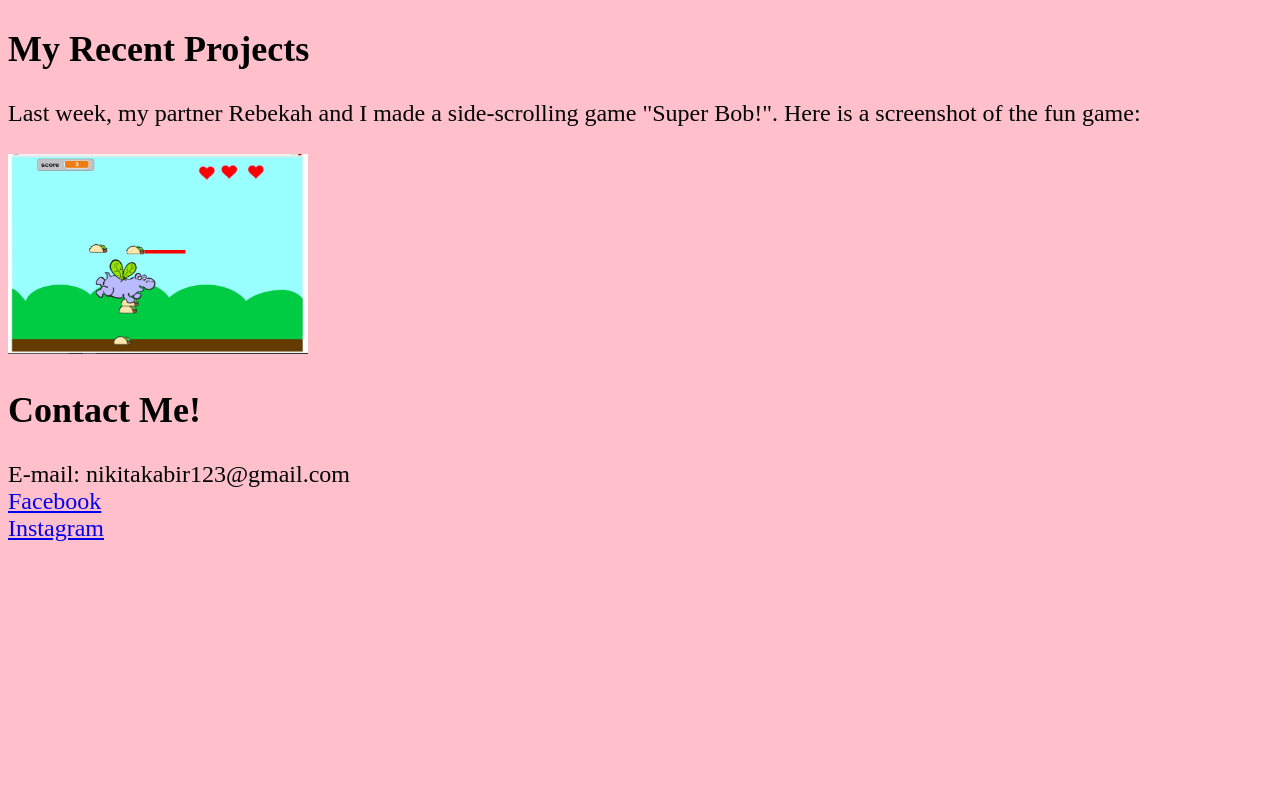
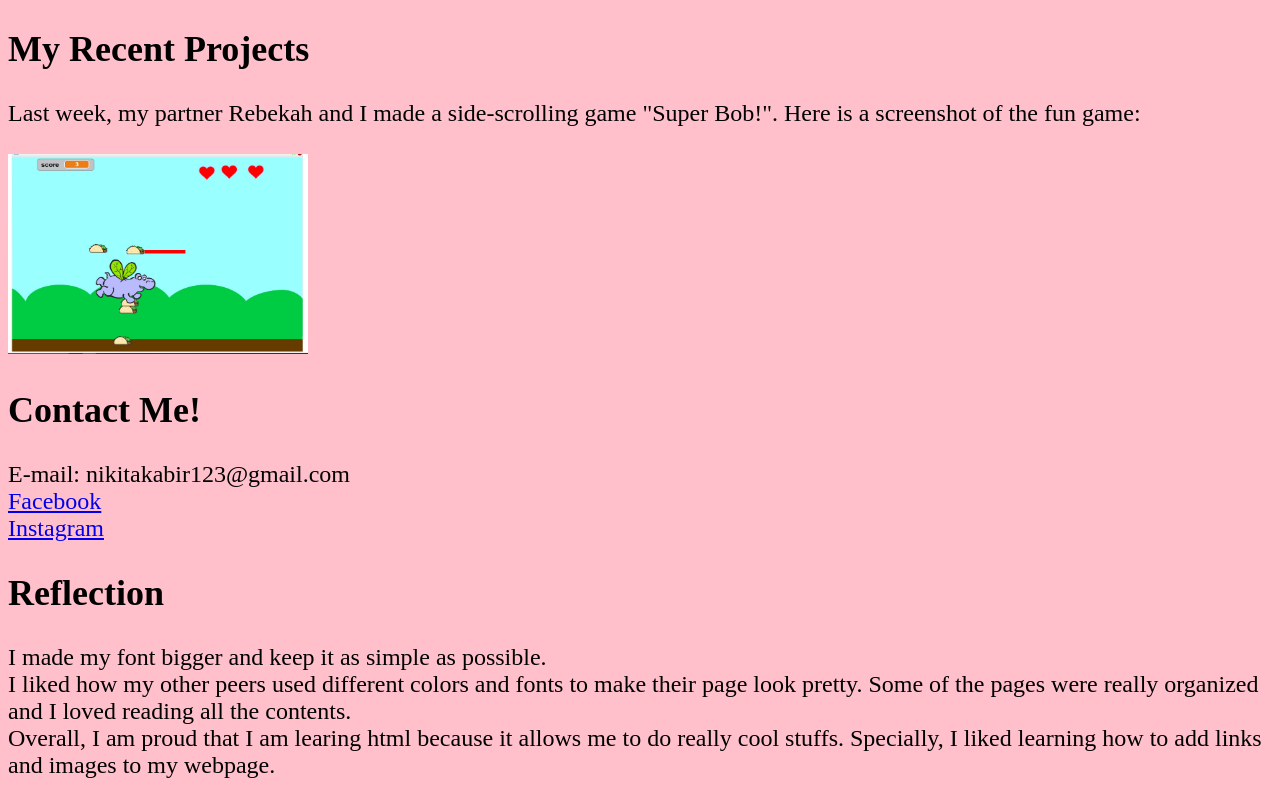
Before and after one commit to nikitakabir/nikitakabir.github.io, a plain HTML site: page index.html in a window 1280 px wide. Shown: the part 868-1655 px from the top of the page. Before the commit the page ends 1418 px from the top, so only its background shows below. Drawn offline with Linux system fonts and the light colour scheme.

Commit message:
Update index.html

```diff
--- a/index.html
+++ b/index.html
@@ -32,6 +32,13 @@
   <a href= "https://www.facebook.com/nikita.saiyara"> Facebook </a>
   <br>
   <a href= "https://www.instagram.com/nikitakabir/?hl=en"> Instagram </a>
+    <h2> Reflection </h2>
+  <p7> I made my font bigger and keep it as simple as possible.
+    <br>
+    I liked how my other peers used different colors and fonts to make their page look pretty. Some of the pages were really organized and I loved reading all the contents.
+    <br>
+    Overall, I am proud that I am learing html because it allows me to do really cool stuffs. Specially, I liked learning how to add links and images to my webpage. </p7>
+
 </font>
 
 
```
